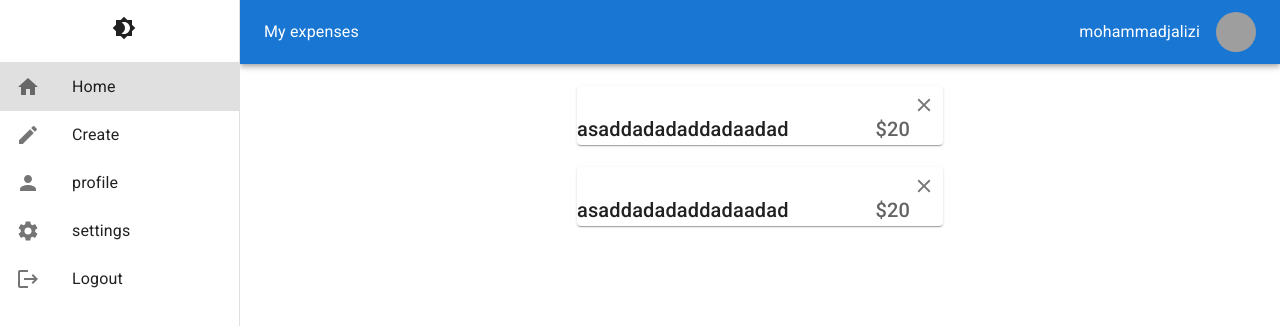
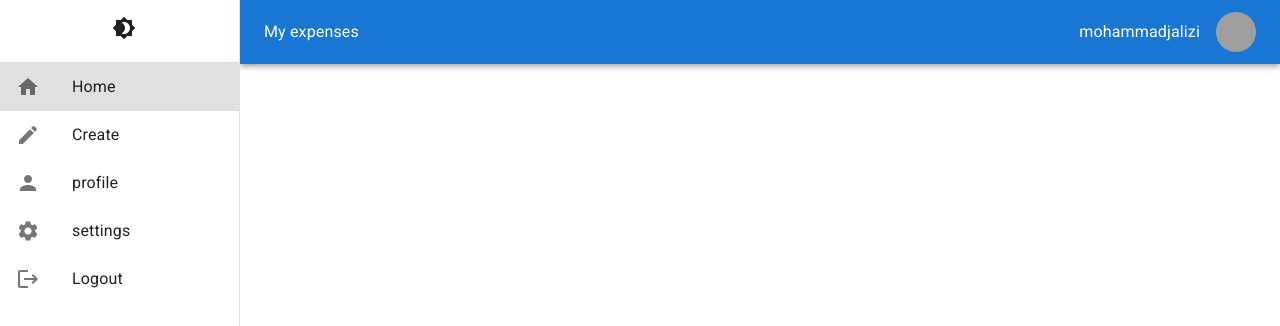
Before and after one commit to mohammadjalizi/Material-UI-project-1-, a React (Create React App) app: page / in a window 1280 px wide. Shown: the top 326 px of the page. Built offline with nearby package versions, Linux system fonts and the light colour scheme; data requests are answered from the project's data file; grey boxes are pictures that could not be loaded.

Commit message:
added project

```diff
--- a/data/db.json
+++ b/data/db.json
@@ -1,14 +1,3 @@
 {
-  "mydata": [
-    {
-      "price": 20,
-      "title": "asaddadadaddadaadad",
-      "id": 1
-    },
-    {
-      "price": 20,
-      "title": "asaddadadaddadaadad",
-      "id": 2
-    }
-  ]
+  "mydata": []
 }
--- a/src/pages/Home/Home.jsx
+++ b/src/pages/Home/Home.jsx
@@ -10,7 +10,7 @@ const Home = () => {
     .then((response) => response.json())
     .then((data) => setmydata(data) )
 
-  },[])
+  },[mydata])
   console.log(mydata)
   return (
    <Box>
```
